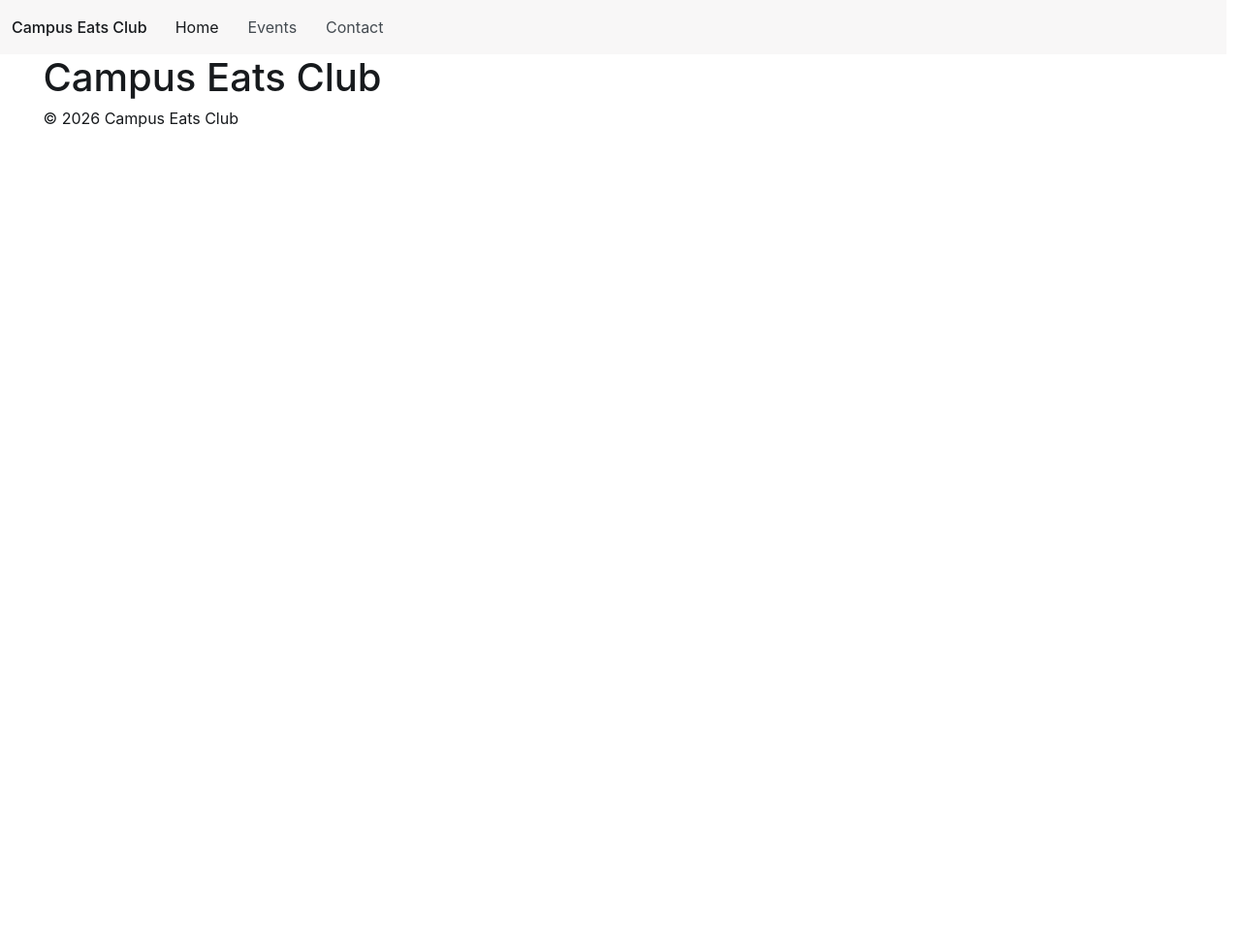
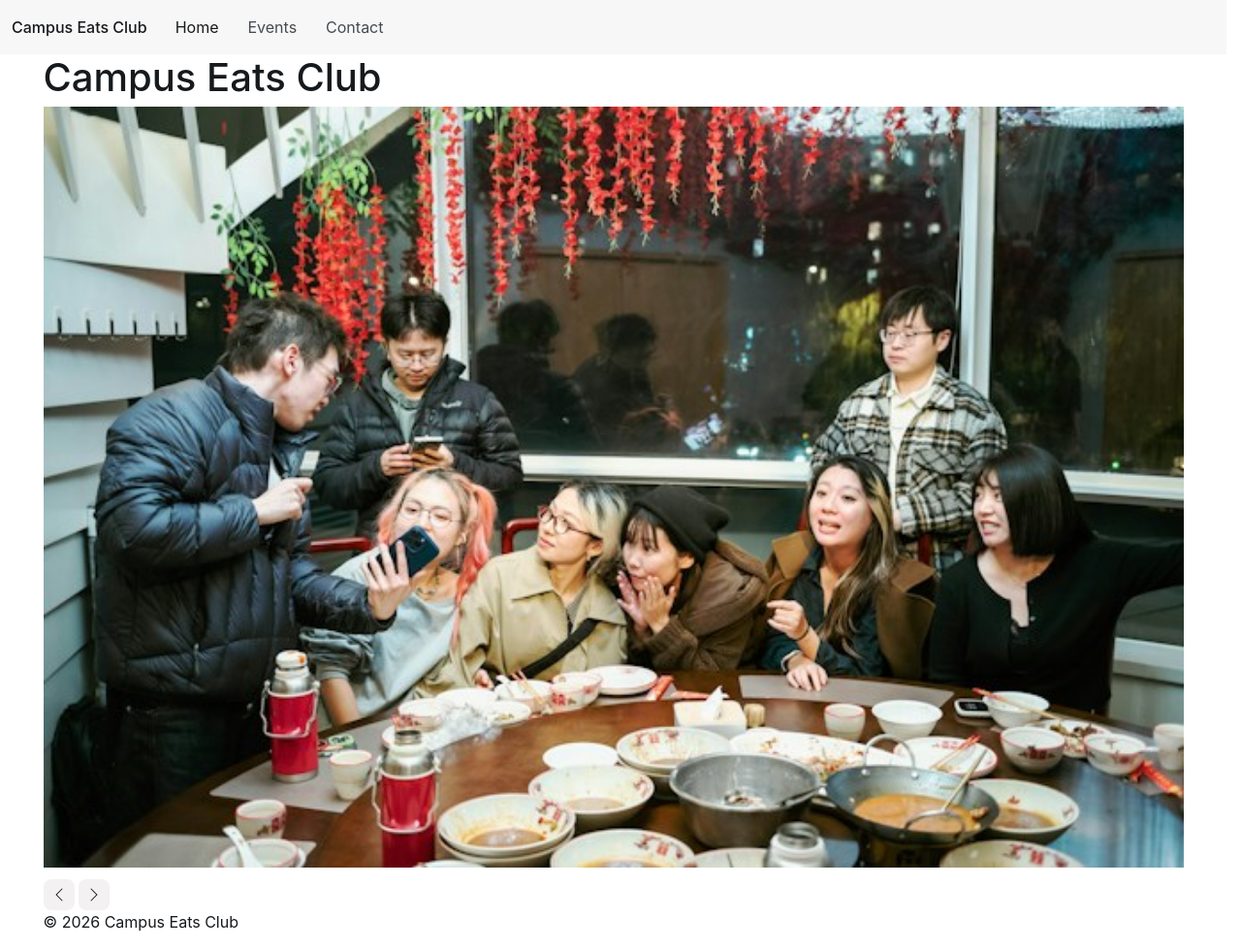
Before and after one commit to Seannnnnnnnnnnnnnnnn/cct360-lab6, a plain HTML site: page index.html in a window 1280 px wide. Shown: the whole page at 97% size. Before the commit the page ends 800 px from the top, so only its background shows below. Drawn offline with Linux system fonts and the light colour scheme.

Commit message:
Add three-slide carousel with controls

```diff
--- a/index.html
+++ b/index.html
@@ -31,6 +31,29 @@
   </nav>
   <main class="container">
     <h1>Campus Eats Club</h1>
+    <div id="clubCarousel" class="carousel slide">
+      <div class="carousel-inner">
+        <div class="carousel-item active">
+          <img src="images/slide-1.jpg" class="d-block w-100" alt="Club members sharing bowls of ramen at a long table during the fall welcome dinner">
+        </div>
+        <div class="carousel-item">
+          <img src="images/slide-2.jpg" class="d-block w-100" alt="Stacks of steamed dumplings in bamboo baskets at the dumpling night">
+        </div>
+        <div class="carousel-item">
+          <img src="images/slide-3.jpg" class="d-block w-100" alt="Students browsing food stalls at the night market trip">
+        </div>
+      </div>
+      <div>
+        <button class="btn-icon btn-sm" type="button" data-bs-target="#clubCarousel" data-bs-slide="prev">
+          <span class="carousel-icon-prev" aria-hidden="true"></span>
+          <span class="visually-hidden">Previous</span>
+        </button>
+        <button class="btn-icon btn-sm" type="button" data-bs-target="#clubCarousel" data-bs-slide="next">
+          <span class="carousel-icon-next" aria-hidden="true"></span>
+          <span class="visually-hidden">Next</span>
+        </button>
+      </div>
+    </div>
   </main>
   <footer class="container">
     <p>&copy; 2026 Campus Eats Club</p>
```
